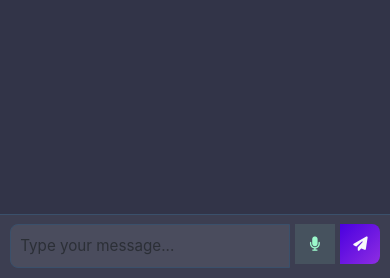
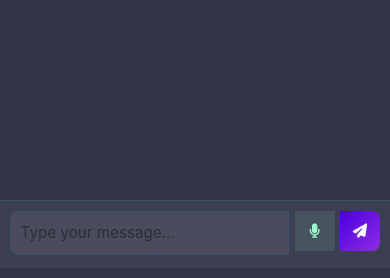
Before and after one commit to Adarshh5/faststart, a Django app: template ai_assistant/templates/ai_assistant/chatbot.html in a window 390 px wide. Shown: the part 566-844 px from the top of the page. Run offline with Django 5.2, Linux system fonts and the light colour scheme; the template is opened without the code that fills it: most values are stand-ins (such as "Sample title", 1, 10 or a date in 2020); some libraries are stand-ins or nearby versions.

Commit message:
chatbot mobile screen problem fix

```diff
--- a/ai_assistant/static/ai_assistant/css/chatbot.css
+++ b/ai_assistant/static/ai_assistant/css/chatbot.css
@@ -19,6 +19,7 @@
     overflow: hidden;
     margin: 0;
     padding: 0;
+    padding-bottom: 80px; /* or height of your input area */
 }
 
 .chat-container {
@@ -139,6 +140,7 @@
 
 /* Input Area */
 .chat-input-area {
+    margin-bottom: 10px;
     padding: 0.8rem;
     background: rgba(255, 255, 255, 0.05);
     border-top: 1px solid var(--indigo-dye);
@@ -300,3 +302,56 @@
     50% { transform: scale(1.05); }
     100% { transform: scale(1); }
 }
+
+
+ /* Add these fixes at the end of your CSS */
+
+/* Critical fix for mobile input visibility */
+.chat-input-area {
+    position: fixed;
+    bottom: 0;
+    left: 0;
+    width: 100%;
+    right: 0;
+    /* padding: 0.8rem; */
+    padding: 10px;
+    background: rgba(255, 255, 255, 0.05);
+    border-top: 1px solid var(--indigo-dye);
+    z-index: 1000;
+}
+
+.chat-box {
+    padding-bottom: 80px; /* Space for input area */
+}
+
+/* Special fixes for MIUI/Xiaomi browsers */
+@supports (-webkit-touch-callout: none) {
+    .chat-input-area {
+        padding-bottom: max(0.8rem, env(safe-area-inset-bottom));
+    }
+}
+
+/* Fix for browsers that don't support safe-area */
+.chat-input-area {
+    padding-bottom: calc(0.8rem + constant(safe-area-inset-bottom));
+    padding-bottom: calc(0.8rem + env(safe-area-inset-bottom));
+}
+
+/* Fix for browsers with bottom navigation bars */
+@media (max-height: 700px) {
+    .chat-input-area {
+        padding-bottom: 1.5rem;
+    }
+}
+
+/* Ensure input area is always visible */
+.input-group {
+    display: flex !important;
+}
+
+/* Fix for older Android browsers */
+.form-control {
+    -webkit-appearance: none;
+    -moz-appearance: none;
+    appearance: none;
+}
--- a/ai_assistant/templates/ai_assistant/chatbot.html
+++ b/ai_assistant/templates/ai_assistant/chatbot.html
@@ -6,6 +6,10 @@
     <meta charset="UTF-8">
     <meta name="viewport" content="width=device-width, initial-scale=1.0, maximum-scale=1.0, user-scalable=no">
     <title>faststart - AI Assistant</title>
+    <!-- Fix for Xiaomi/MIUI browsers -->
+    <meta name="renderer" content="webkit">
+    <meta name="force-rendering" content="webkit">
+    <meta http-equiv="X-UA-Compatible" content="IE=Edge,chrome=1">
     <link href="https://cdn.jsdelivr.net/npm/bootstrap@5.3.0/dist/css/bootstrap.min.css" rel="stylesheet">
     <link rel="stylesheet" href="https://cdnjs.cloudflare.com/ajax/libs/font-awesome/6.4.0/css/all.min.css">
     <link rel="stylesheet" href="{% static 'ai_assistant/css/chatbot.css' %}">
```
Also changed, not shown: 1 other file.
